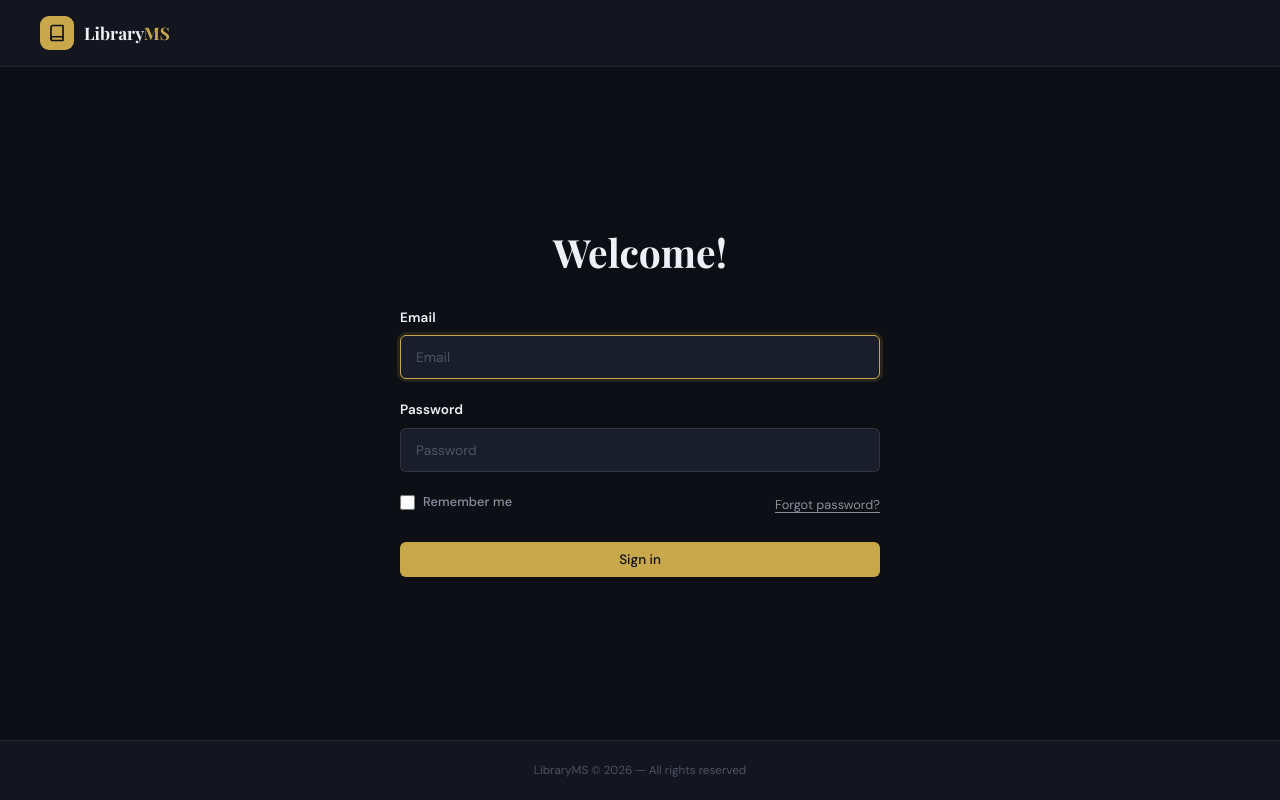
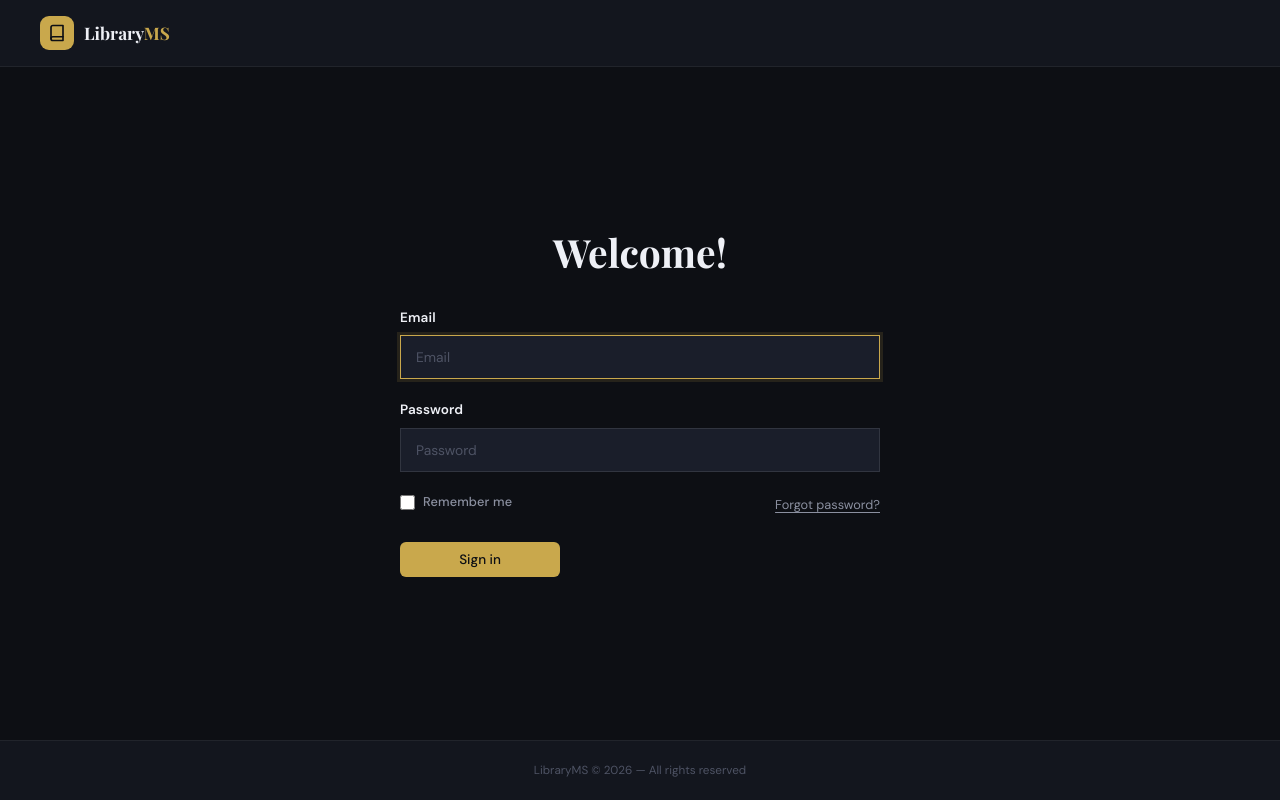
Before and after one commit to ahmadallahyy-crypto/sch-library-management-system-front-end-, a React (Vite) app: page /login in a window 1280 px wide. Built offline with nearby package versions, Linux system fonts and the light colour scheme.

Commit message:
css styling modification

```diff
--- a/src/styles/Login.css
+++ b/src/styles/Login.css
@@ -1,4 +1,4 @@
-/* ── Root ── */
+/* ── Root: full page wrapper, column layout for nav + body + footer ── */
 .login-root {
   min-height: 100vh;
   background: var(--bg-base);
@@ -6,7 +6,7 @@
   flex-direction: column;
 }
 
-/* ── Top navbar ── */
+/* ── Top navbar with logo ── */
 .login-nav {
   display: flex;
   align-items: center;
@@ -39,13 +39,13 @@
 
 .login-nav-logo-text span { color: var(--accent); }
 
-/* ── Center content ── */
+/* ── Center content: holds the form, vertically centered ── */
 .login-body {
   flex: 1;
   display: flex;
   align-items: center;
   justify-content: center;
-  padding: 48px 24px;
+  padding: 24px 24px; /* reduced top padding so the form sits closer to the navbar */
 }
 
 .login-box {
@@ -79,11 +79,12 @@
   margin-bottom: 7px;
 }
 
+/* Input field — square corners, no border-radius */
 .login-field .input {
   padding: 12px 15px;
   font-size: 0.92rem;
   border: 1px solid var(--border-strong);
-  border-radius: var(--radius-sm);
+  border-radius: 0; /* square corners, no rounding */
   background: var(--bg-elevated);
   color: var(--text-primary);
   transition: border-color 0.15s, box-shadow 0.15s;
@@ -96,7 +97,7 @@
 
 .login-field .input.input-error { border-color: var(--danger); }
 
-/* ── Inline validation message ── */
+/* ── Inline validation message (e.g. "Please enter a valid email") ── */
 .field-msg {
   margin-top: 5px;
   font-size: 0.8rem;
@@ -104,7 +105,7 @@
   font-weight: 500;
 }
 
-/* ── API error ── */
+/* ── API error banner (e.g. wrong password from backend) ── */
 .login-error {
   display: flex;
   align-items: center;
@@ -150,15 +151,17 @@
 
 .forgot-link:hover { color: var(--accent); }
 
-/* ── Sign in button ── */
+/* ── Sign in button — auto width, left-aligned, square corners ── */
 .login-btn {
-  width: 100%;
+  width: auto;            /* no longer stretches full width */
+  min-width: 160px;       /* keeps a reasonable minimum click target */
   justify-content: center;
-  padding: 12px;
+  padding: 12px 36px;
   font-size: 0.95rem;
   font-weight: 600;
-  border-radius: 99px;
+  border-radius: 0;       /* square corners, no rounding */
   margin-top: 4px;
+  align-self: flex-start; /* sits at the left edge of the form, not centered */
 }
 
 /* ── Footer ── */
```
